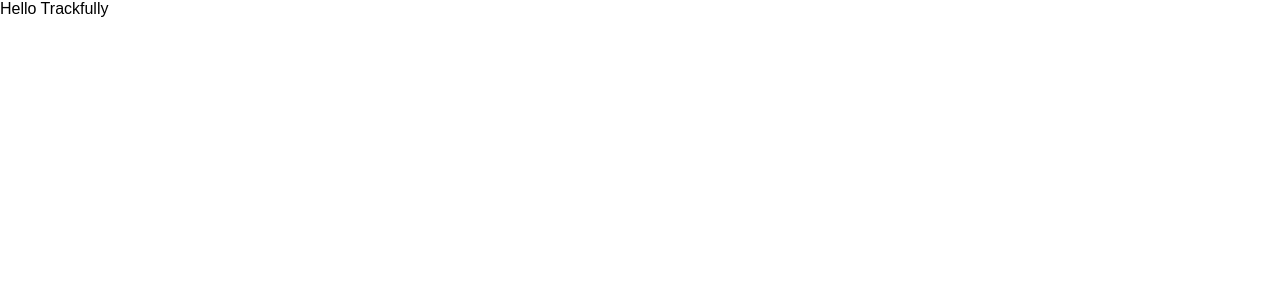
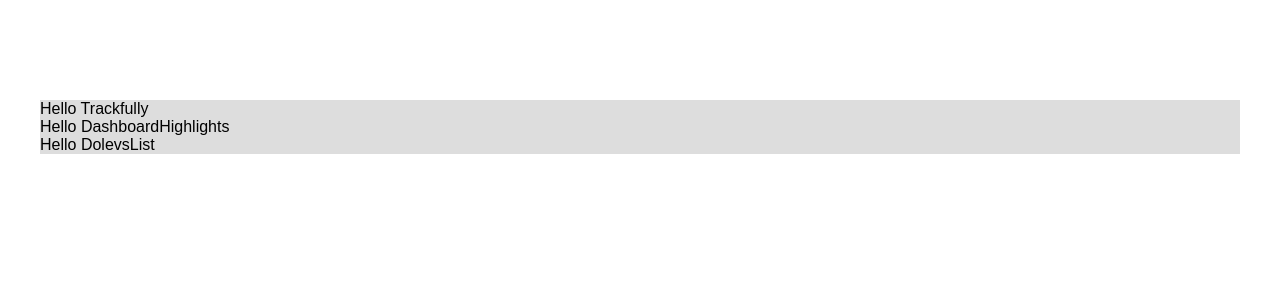
Before and after one commit to MatanWm/trackfully, a React (Create React App) app in the folder client/: page / in a window 1280 px wide. Shown: the top 300 px of the page. Built offline with nearby package versions, Linux system fonts and the light colour scheme; no server answers.

Commit message:
Basic dashboard page components

```diff
--- /dev/null
+++ b/client/src/components/base/main/main_component.js
@@ -0,0 +1,14 @@
+import React from 'react'
+import { Switch, Route } from 'react-router-dom'
+import DashboardPage from '../../../pages/dashboard_page/dashboard_page_component';
+
+const Main = () => (
+  <main>
+    <Switch>
+      <Route exact path='/' component={DashboardPage}/>
+      <Route exact path='/sample' component={DashboardPage}/>
+    </Switch>
+  </main>
+);
+
+export default Main
--- /dev/null
+++ b/client/src/components/dashboard_highlights/dashboard_highlights_component.js
@@ -0,0 +1,11 @@
+import React from 'react'
+
+const CLASS_NAME = 'Dashboard-highlights';
+
+const DashboardHighlights = () => (
+  <div className={CLASS_NAME}>
+    <div>Hello DashboardHighlights</div>
+  </div>
+);
+
+export default DashboardHighlights
--- /dev/null
+++ b/client/src/components/dolevs_list/dolevs_list_component.js
@@ -0,0 +1,11 @@
+import React from 'react'
+
+const CLASS_NAME = 'dolevs-list';
+
+const DolevsList = () => (
+  <div className={CLASS_NAME}>
+    <div>Hello DolevsList</div>
+  </div>
+);
+
+export default DolevsList
--- a/client/src/components/main/main_component.js
+++ /dev/null
@@ -1,14 +0,0 @@
-import React from 'react'
-import { Switch, Route } from 'react-router-dom'
-import Dashboard from '../../pages/dashboard/dashboard_component';
-
-const Main = () => (
-  <main>
-    <Switch>
-      <Route exact path='/' component={Dashboard}/>
-      <Route exact path='/sample' component={Dashboard}/>
-    </Switch>
-  </main>
-);
-
-export default Main
--- a/client/src/index.js
+++ b/client/src/index.js
@@ -1,7 +1,7 @@
 import React from 'react';
 import ReactDOM from 'react-dom';
 import './index.css';
-import TrackfullyBackofficeApp from './components/Trackfully_backoffice_app/trackfully_backoffice_app_component';
+import TrackfullyBackofficeApp from './components/base/trackfully_backoffice_app/trackfully_backoffice_app_component';
 import registerServiceWorker from './registerServiceWorker';
 import { BrowserRouter } from 'react-router-dom';
 
--- a/client/src/pages/dashboard/dashboard_component.js
+++ /dev/null
@@ -1,9 +0,0 @@
-import React from 'react'
-
-const Dashboard = () => (
-  <div>
-    <div>Hello Trackfully</div>
-  </div>
-);
-
-export default Dashboard
--- /dev/null
+++ b/client/src/pages/dashboard_page/dashboard_page.css
@@ -0,0 +1,4 @@
+.dashboard-page {
+  background-color: #ddd;
+  margin: 100px 40px 0px 40px;
+}
--- /dev/null
+++ b/client/src/pages/dashboard_page/dashboard_page_component.js
@@ -0,0 +1,16 @@
+import React from 'react'
+import DashboardHighlights from '../../components/dashboard_highlights/dashboard_highlights_component';
+import DolevsList from '../../components/dolevs_list/dolevs_list_component';
+import './dashboard_page.css';
+
+const CLASS_NAME = 'dashboard-page';
+
+const DashboardPage = () => (
+  <div className={CLASS_NAME}>
+    <div>Hello Trackfully</div>
+    <DashboardHighlights />
+    <DolevsList />
+  </div>
+);
+
+export default DashboardPage
```
Also changed, not shown: client/src/components/base/trackfully_backoffice_app/trackfully_backoffice_app_component.js (renamed from client/src/components/Trackfully_backoffice_app/trackfully_backoffice_app_component.js).
